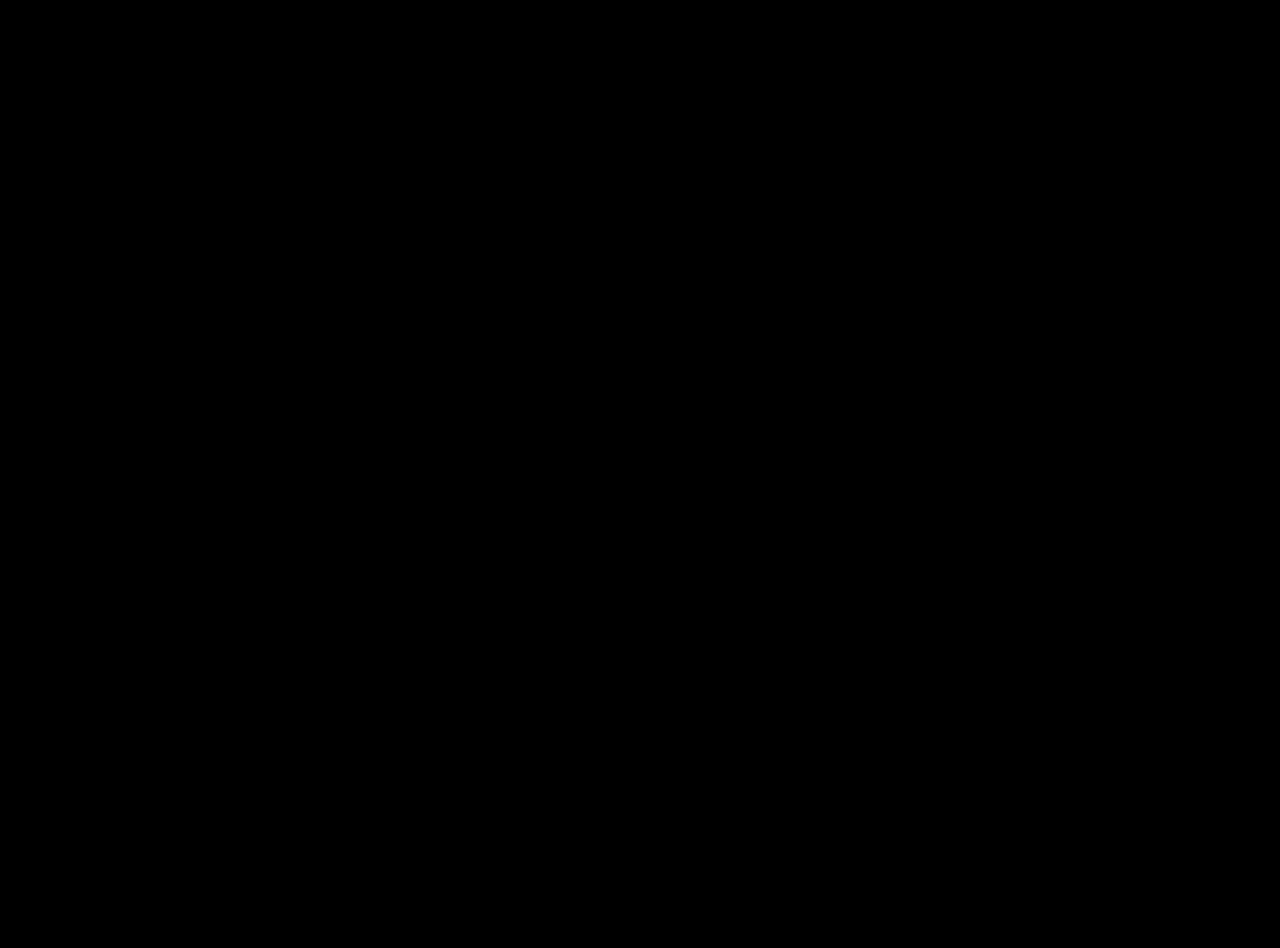
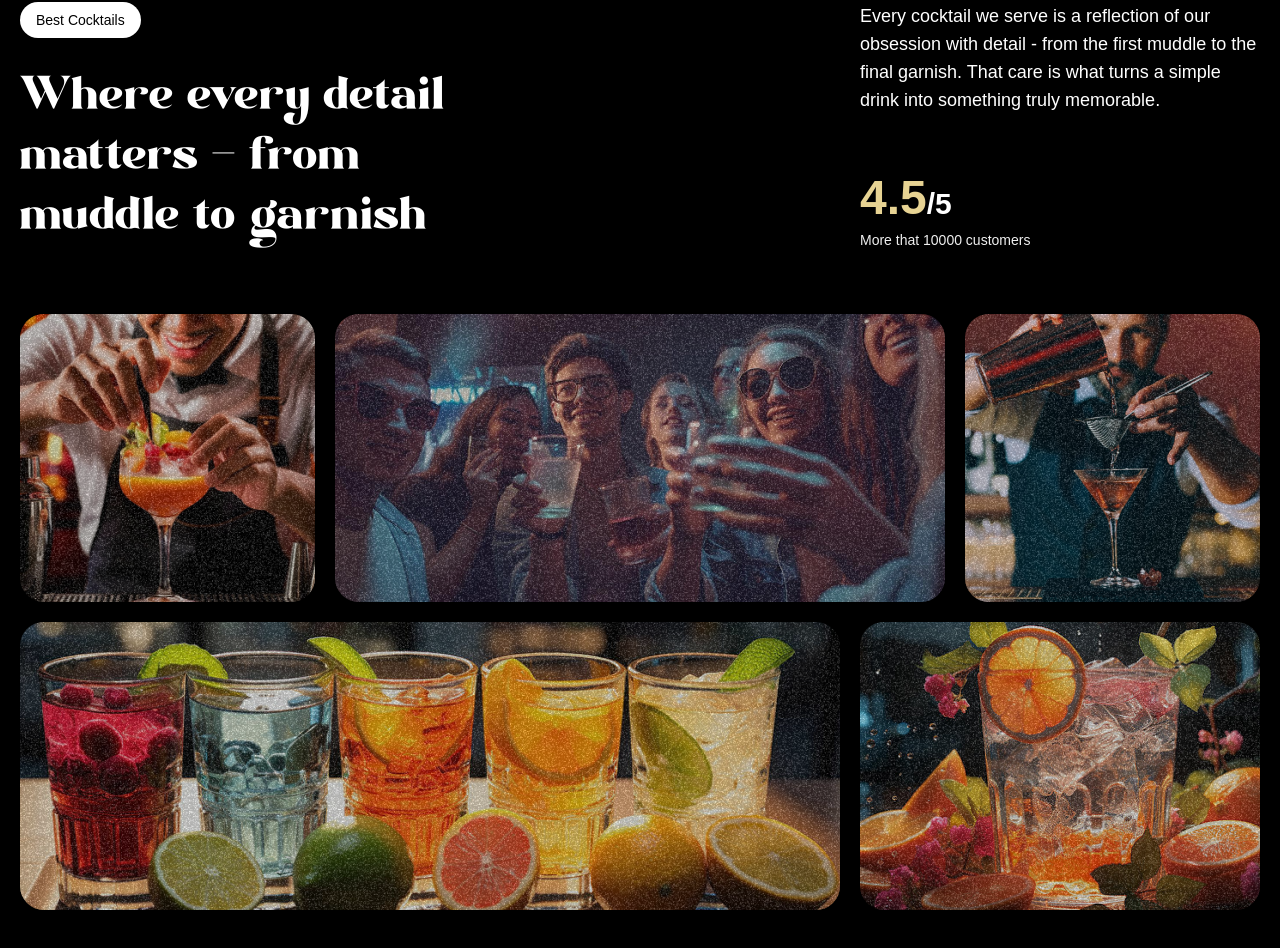
Before and after one commit to Shukardeen/gsap-cocktail-project, a React (Vite) app: page / in a window 1280 px wide. Shown: the part 1710-2658 px from the top of the page. Before the commit the page ends 2400 px from the top, so only its background shows below. Built offline with nearby package versions, Linux system fonts and the light colour scheme; a web font is replaced by a local one.

Commit message:
implemented about section

```diff
--- a/src/App.jsx
+++ b/src/App.jsx
@@ -1,7 +1,7 @@
 import React from "react"
 import { ScrollTrigger, SplitText } from "gsap/all"
 import gsap from "gsap"
-import { Navbar, Hero, Cocktails } from "./components/components.js"
+import { Navbar, Hero, Cocktails, About } from "./components/components.js"
 
 gsap.registerPlugin(ScrollTrigger, SplitText);
 
@@ -11,8 +11,7 @@
       <Navbar />
       <Hero />
       <Cocktails />
-
-      <div className="h-dvh bg-black"></div>
+      <About />
     </main>
   )
 }
--- /dev/null
+++ b/src/components/About.jsx
@@ -0,0 +1,94 @@
+import { useGSAP } from '@gsap/react'
+import gsap from 'gsap';
+import { SplitText } from 'gsap/all';
+import React from 'react'
+
+function About() {
+    useGSAP(() => {
+        const titleSplit = SplitText.create("#about h2", { type: "words" });    //splitting h2 by words
+
+        const scrollTimeline = gsap.timeline({
+            scrollTrigger: {
+                trigger: "#about",
+                start: "top center"
+            }
+        });
+
+        scrollTimeline.from(titleSplit.words, {
+            opacity: 0,
+            duration: 1,
+            yPercent: 100,
+            ease: "expo.out",
+            stagger: 0.02
+        })
+        .from(".top-grid div, .bottom-grid div", {
+            opacity: 0,
+            duration: 1,
+            ease: "power1.inOut",
+            stagger: 0.04
+        }, "-=0.5")
+    }, []);
+
+    return (
+        <section id='about'>
+            <div className="mb-16 md:px-0 px-5">
+                <div className="content">
+                    <div className="md:col-span-8">
+                        <p className="badge">Best Cocktails</p>
+                        <h2>
+                            Where every detail matters <span className='text-white'>- </span>
+                            from muddle to garnish
+                        </h2>
+                    </div>
+
+                    <div className="sub-content">
+                        <p>
+                            Every cocktail we serve is a reflection of our obsession with detail - from the first muddle to the final garnish. That care is what turns a simple drink into something truly memorable.
+                        </p>
+
+
+                        <div>
+                            <p className="md:text-3xl text-xl font-bold">
+                                <span>4.5</span>/5
+                            </p>
+                            <p className="text-sm text-white-100">
+                                More that 10000 customers
+                            </p>
+                        </div>
+                    </div>
+                </div>
+            </div>
+
+            <div className="top-grid">
+                <div className="md:col-span-3">
+                    <div className="noisy" />
+                    <img src="/images/abt1.png" alt="grid-img-1" />
+                </div>
+
+                <div className="md:col-span-6">
+                    <div className="noisy" />
+                    <img src="/images/abt2.png" alt="grid-img-2" />
+                </div>
+
+                <div className="md:col-span-3">
+                    <div className="noisy" />
+                    <img src="/images/abt5.png" alt="grid-img-5" />
+                </div>
+            </div>
+
+            <div className="bottom-grid">
+                <div className="md:col-span-8">
+                    <div className="noisy" />
+                    <img src="/images/abt3.png" alt="grid-img-3" />
+                </div>
+
+                <div className="md:col-span-4">
+                    <div className="noisy" />
+                    <img src="/images/abt4.png" alt="grid-img-4" />
+                </div>
+            </div>
+        </section>
+    )
+}
+
+export default About
--- a/src/components/Hero.jsx
+++ b/src/components/Hero.jsx
@@ -12,7 +12,7 @@
 
     useGSAP(() => {
         document.fonts.ready.then(() => {
-            const heroSplit = new SplitText('.title', { type: 'chars, words' });   //splitting word in characters
+            const heroSplit = new SplitText('.title', { type: 'chars' });   //splitting word in characters
             const paragraphSplit = new SplitText('.subtitle', { type: 'lines' });   //splitting para in lines
 
             //applying gradient to each character (we got an array of character after splitting it)
@@ -46,7 +46,7 @@
             .to('.left-leaf', { y: -200 }, 0);
 
         const startValue = isMobile ? 'top 50%' : "center 60%";
-        const endValue = isMobile ? "120%  top" : "bottom top";
+        const endValue = isMobile ? "204.5%  top" : "bottom top";
 
         const tl = gsap.timeline({
             scrollTrigger: {
--- a/src/components/Navbar.jsx
+++ b/src/components/Navbar.jsx
@@ -8,13 +8,14 @@
         const navTween = gsap.timeline({
             scrollTrigger: {
                 trigger: "nav",
-                start: "bottom top"
+                start: "bottom top",
+                scrub: true
             }
         });
 
         navTween.fromTo("nav", { backgroundColor: 'transparent' }, {
             backgroundColor: '#00000050',
-            backgroundFilter: 'blur(10px)',
+            backdropFilter: "blur(10px)",
             duration: 1,
             ease: "power1.inOut"
         });
--- a/src/components/components.js
+++ b/src/components/components.js
@@ -1,9 +1,11 @@
 import Navbar from "./Navbar";
 import Hero from "./Hero";
 import Cocktails from "./Cocktails";
+import About from "./About";
 
 export {
     Navbar,
     Hero,
-    Cocktails
+    Cocktails,
+    About
 }
```
